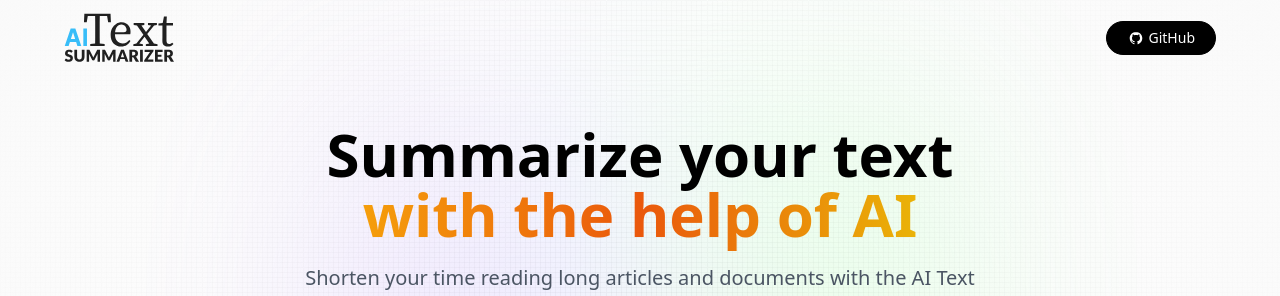
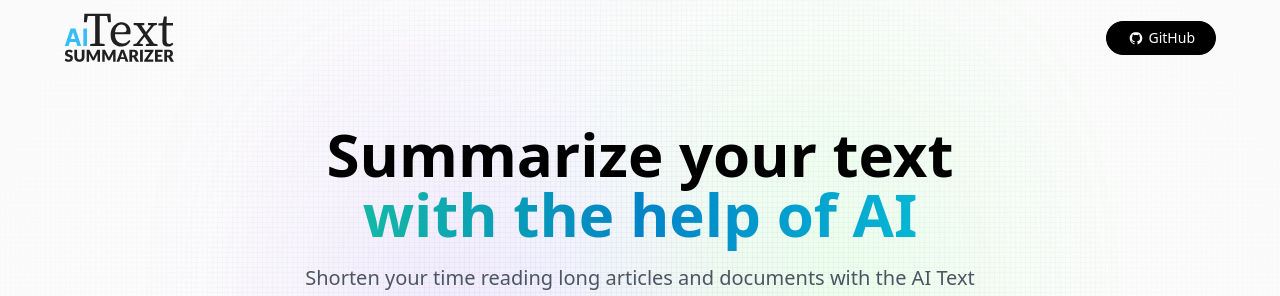
Before and after one commit to Shivelle/text-summarizer, a React (Vite) app: page / in a window 1280 px wide. Shown: the top 296 px of the page. Built offline with nearby package versions, Linux system fonts and the light colour scheme; no server answers.

Commit message:
update and use blue-gradient

```diff
--- a/src/App.css
+++ b/src/App.css
@@ -66,7 +66,6 @@
 }
 
 /* Tailwind Styles */
-
 .app {
   @apply relative z-10 flex justify-center items-center flex-col max-w-7xl mx-auto sm:px-16 px-6;
 }
@@ -79,8 +78,8 @@
   @apply mt-5 text-5xl font-extrabold leading-[1.15] text-black sm:text-6xl text-center;
 }
 
-.orange-gradient {
-  @apply bg-gradient-to-r from-amber-500 via-orange-600 to-yellow-500 bg-clip-text text-transparent;
+.blue-gradient {
+  @apply bg-gradient-to-r from-teal-500 via-sky-600 to-cyan-500 bg-clip-text text-transparent;
 }
 
 .desc {
@@ -108,10 +107,6 @@
   @apply w-7 h-7 rounded-full bg-white/10 shadow-[inset_10px_-50px_94px_0_rgb(199,199,199,0.2)] backdrop-blur flex justify-center items-center cursor-pointer;
 }
 
-.blue-gradient {
-  @apply font-black bg-gradient-to-r from-blue-600 to-cyan-600 bg-clip-text text-transparent;
-}
-
 .summary-box {
   @apply rounded-xl border border-gray-200 bg-white/20 shadow-[inset_10px_-50px_94px_0_rgb(199,199,199,0.2)] backdrop-blur p-4;
 }
--- a/src/components/Hero.tsx
+++ b/src/components/Hero.tsx
@@ -15,7 +15,7 @@ const Hero = () => {
         </button>
       </nav>
       <h1 className="head-text">Summarize your text <br className="max-md:hidden" />
-      <span className="orange-gradient">with the help of AI</span></h1>
+      <span className="blue-gradient">with the help of AI</span></h1>
       <h2 className="desc">
         Shorten your time reading long articles and documents with the AI Text Summarizer, an open-source text summarizer that transforms the text you are reading into a shorter version.
       </h2>
```
